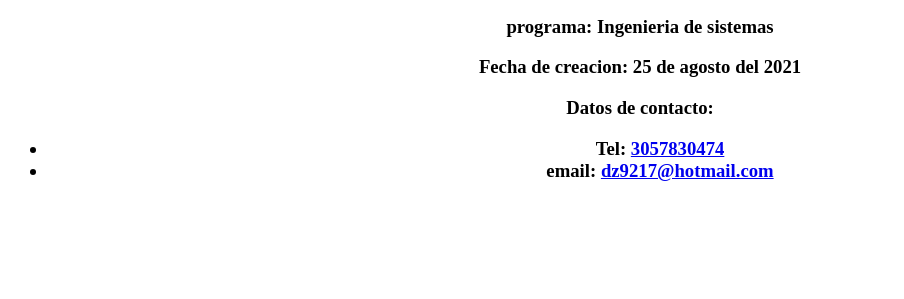
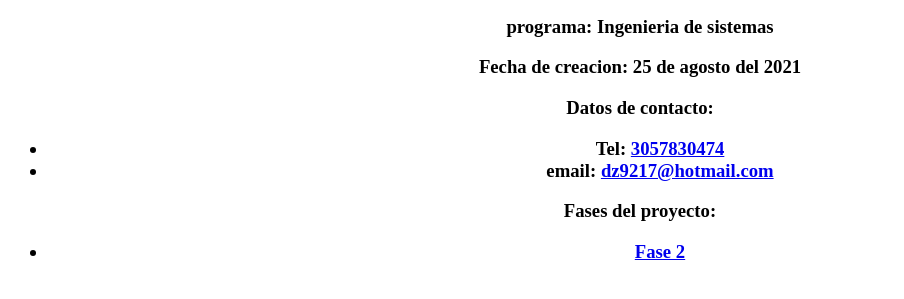
Before and after one commit to david1792/DSW_DavidZamora, a plain HTML site: page index.html in a window 1280 px wide. Shown: the part 105-404 px from the top of the page, without its empty margins (0-904 px from the left). Drawn offline with Linux system fonts and the light colour scheme.

Commit message:
modify index.html

```diff
--- a/index.html
+++ b/index.html
@@ -19,6 +19,11 @@
             <li>email: <a href="mailto:dz9217@hotmail.com">dz9217@hotmail.com</a></li>
         </ul>
     </h3>
+    <h3>Fases del proyecto:
+        <ul>
+            <li><a href="fase2/design.html">Fase 2</a></li>
+        </ul>
+    </h3>
 </body>
 
 </html>
```
